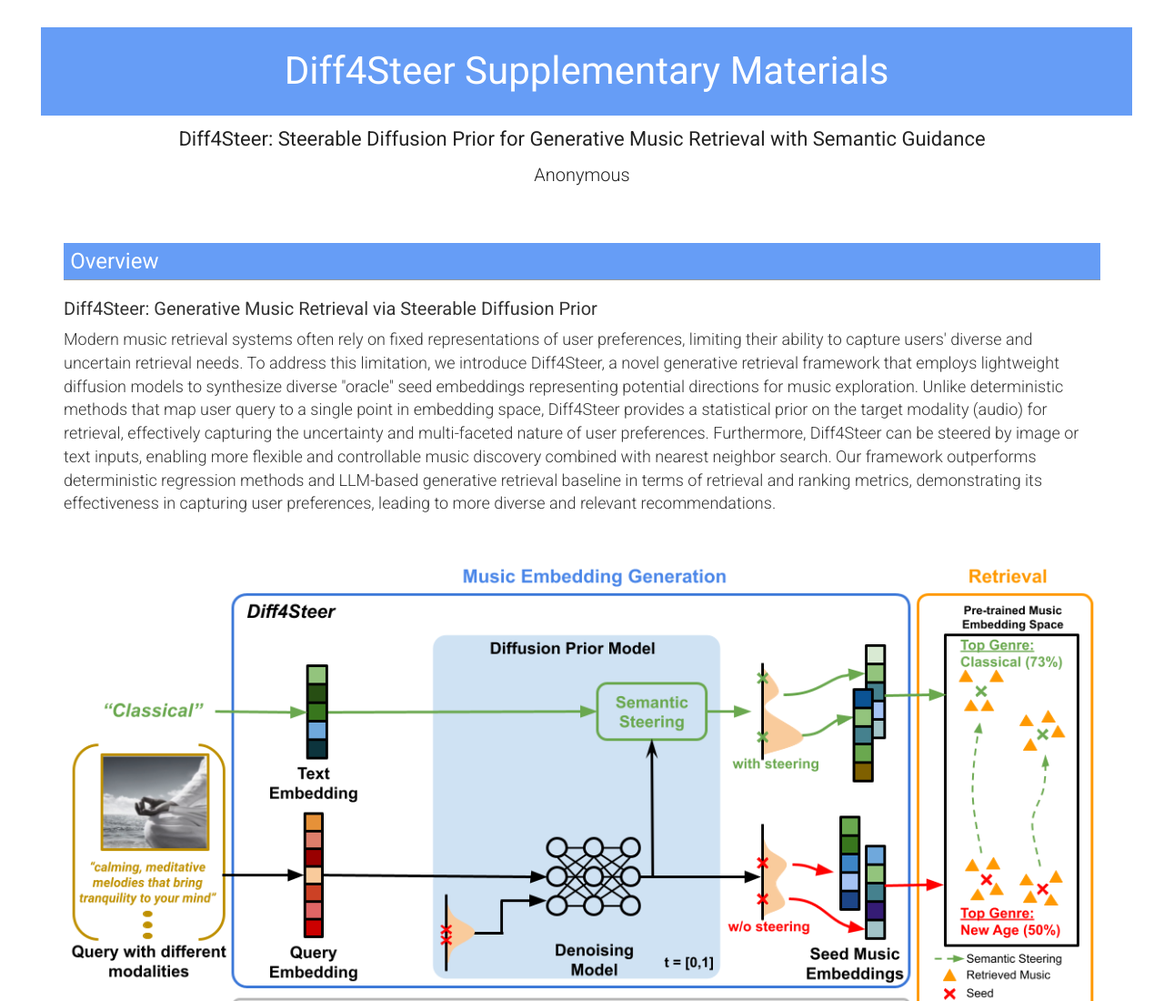
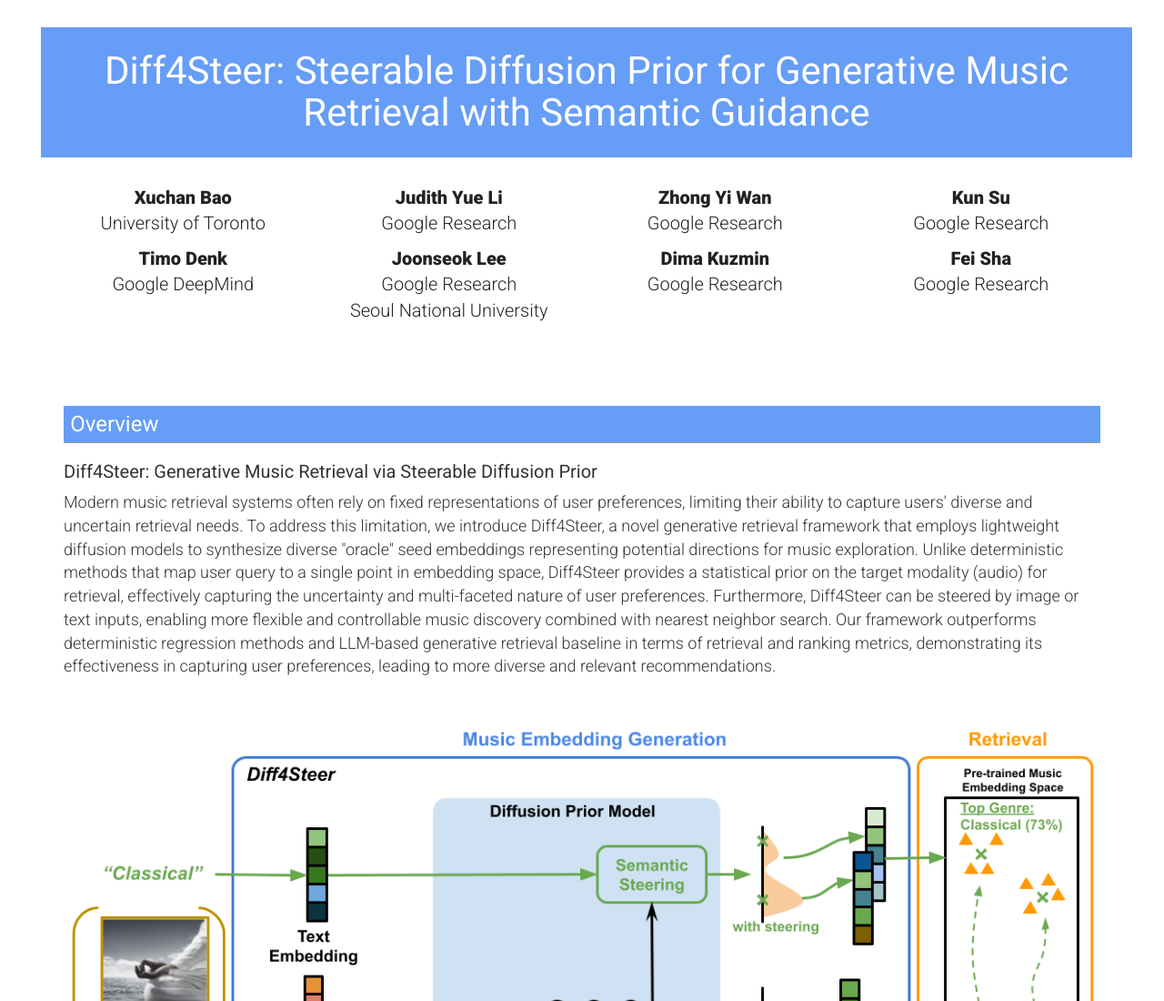
Before and after one commit to google-research/noise2music, a plain HTML site: page diff4steer/index.html in a window 1280 px wide. Shown: the top 1100 px of the page at 91% size. Drawn offline with nearby package versions, Linux system fonts and the light colour scheme.

Commit message:
modify diff4steer website authors

```diff
--- a/diff4steer/index.html
+++ b/diff4steer/index.html
@@ -20,9 +20,48 @@
     <div id="header" class="container-fluid">
       <div class="row" style="text-align: center">
         <div class="row">
-          <h1>Diff4Steer Supplementary Materials</h1>
-          <div class="title">Diff4Steer: Steerable Diffusion Prior for Generative Music Retrieval with Semantic Guidance</div>
-          <div class="authors">Anonymous</div>
+          <h1>Diff4Steer: Steerable Diffusion Prior for Generative Music Retrieval with Semantic Guidance</h1>
+         <div class="container">
+  <div class="authors">
+    <div class="row" style="text-align: center">
+      <div class="col-sm-3">
+        <strong>Xuchan Bao</strong><br>
+        University of Toronto
+      </div>
+      <div class="col-sm-3">
+        <strong>Judith Yue Li</strong><br>
+        Google Research
+      </div>
+      <div class="col-sm-3">
+        <strong>Zhong Yi Wan</strong><br>
+        Google Research
+      </div>
+      <div class="col-sm-3">
+        <strong>Kun Su</strong><br>
+        Google Research
+      </div>
+    </div>
+    <div class="row" style="text-align: center; margin-top: 10px;">
+      <div class="col-sm-3">
+        <strong>Timo Denk</strong><br>
+        Google DeepMind
+      </div>
+      <div class="col-sm-3">
+        <strong>Joonseok Lee</strong><br>
+        Google Research<br>
+        Seoul National University
+      </div>
+      <div class="col-sm-3">
+        <strong>Dima Kuzmin</strong><br>
+        Google Research
+      </div>
+      <div class="col-sm-3">
+        <strong>Fei Sha</strong><br>
+        Google Research
+      </div>
+    </div>
+  </div>
+</div>
           <!-- <div class="assets">
             <a href="go/arxiv-paper" target="_blank"> [paper] </a>
           </div> -->
```
